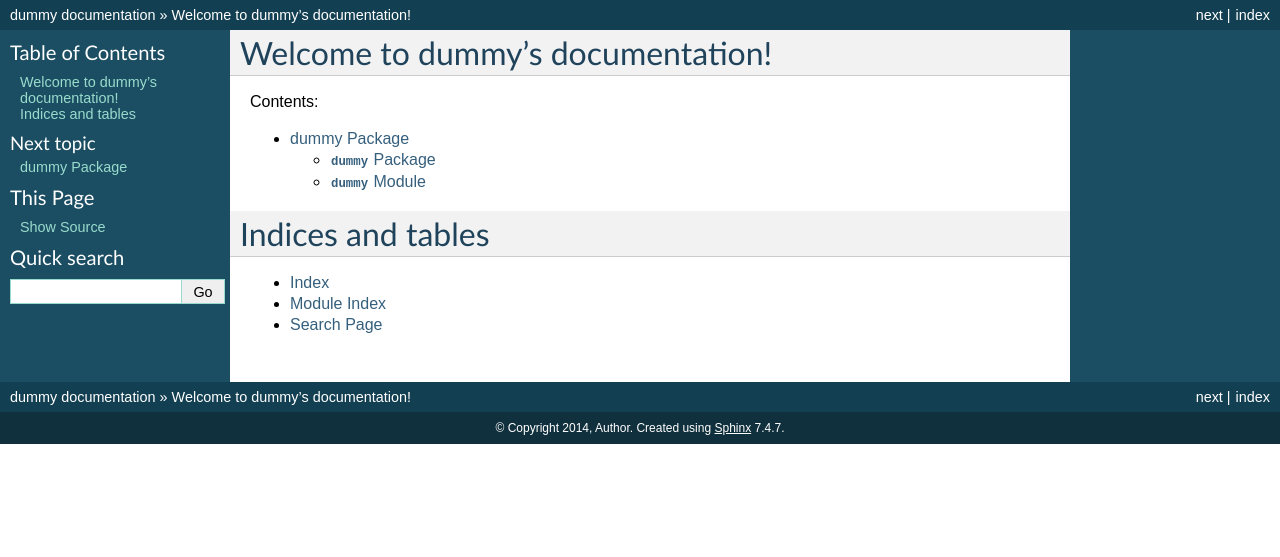
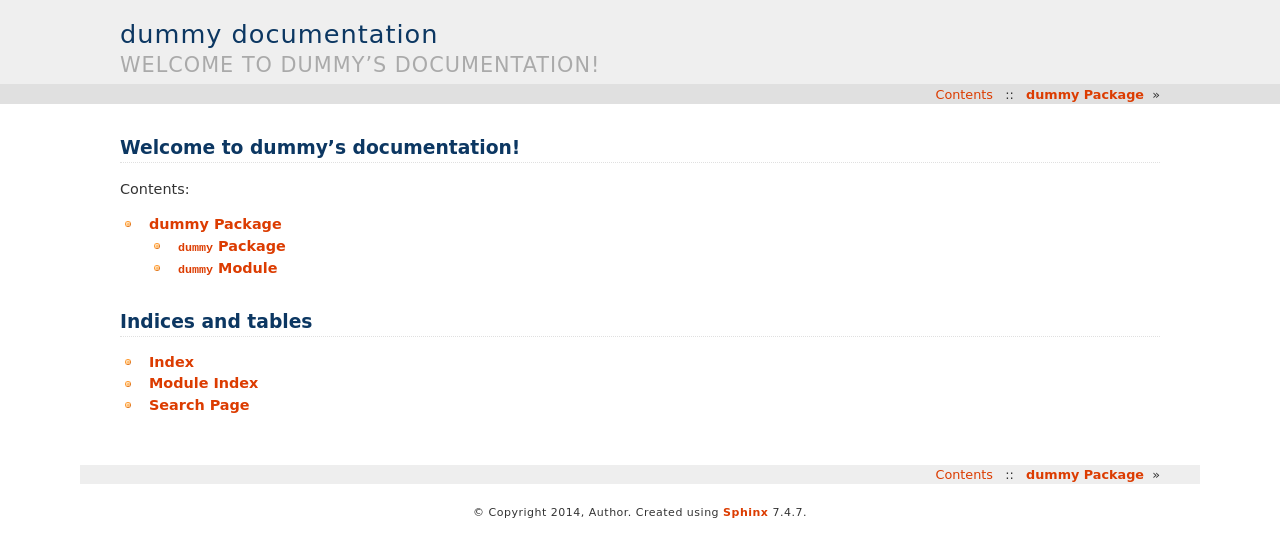
Before and after one commit to dusktreader/dummy, a Sphinx documentation site: the page built from docs/index.rst, in a window 1280 px wide. Shown: the top 557 px of the page. Built offline with Sphinx 7.4.7, drawn with Linux system fonts in a browser that asks for light colours; some of the changed lines change nothing that is shown.

Commit message:
reupload

```diff
--- a/docs/conf.py
+++ b/docs/conf.py
@@ -12,6 +12,18 @@
 # serve to show the default.
 
 import sys, os
+import pkg_resources
+try:
+        release = pkg_resources.get_distribution('dummy').version
+except pkg_resources.DistributionNotFound:
+        print 'To build the documentation, The distribution information of dummy'
+        print 'Has to be available.  Either install the package into your'
+        print 'development environment or run "setup.py develop" to setup the'
+        print 'metadata.  A virtualenv is recommended!'
+        sys.exit(1)
+del pkg_resources
+
+version = '.'.join(release.split('.')[:2])
 
 # If extensions (or modules to document with autodoc) are in another directory,
 # add these directories to sys.path here. If the directory is relative to the
@@ -91,7 +103,7 @@
 
 # The theme to use for HTML and HTML Help pages.  See the documentation for
 # a list of builtin themes.
-html_theme = 'default'
+html_theme = 'haiku'
 
 # Theme options are theme-specific and customize the look and feel of a theme
 # further.  For a list of options available for each theme, see the
```
Also changed, not shown: 9 other files.
